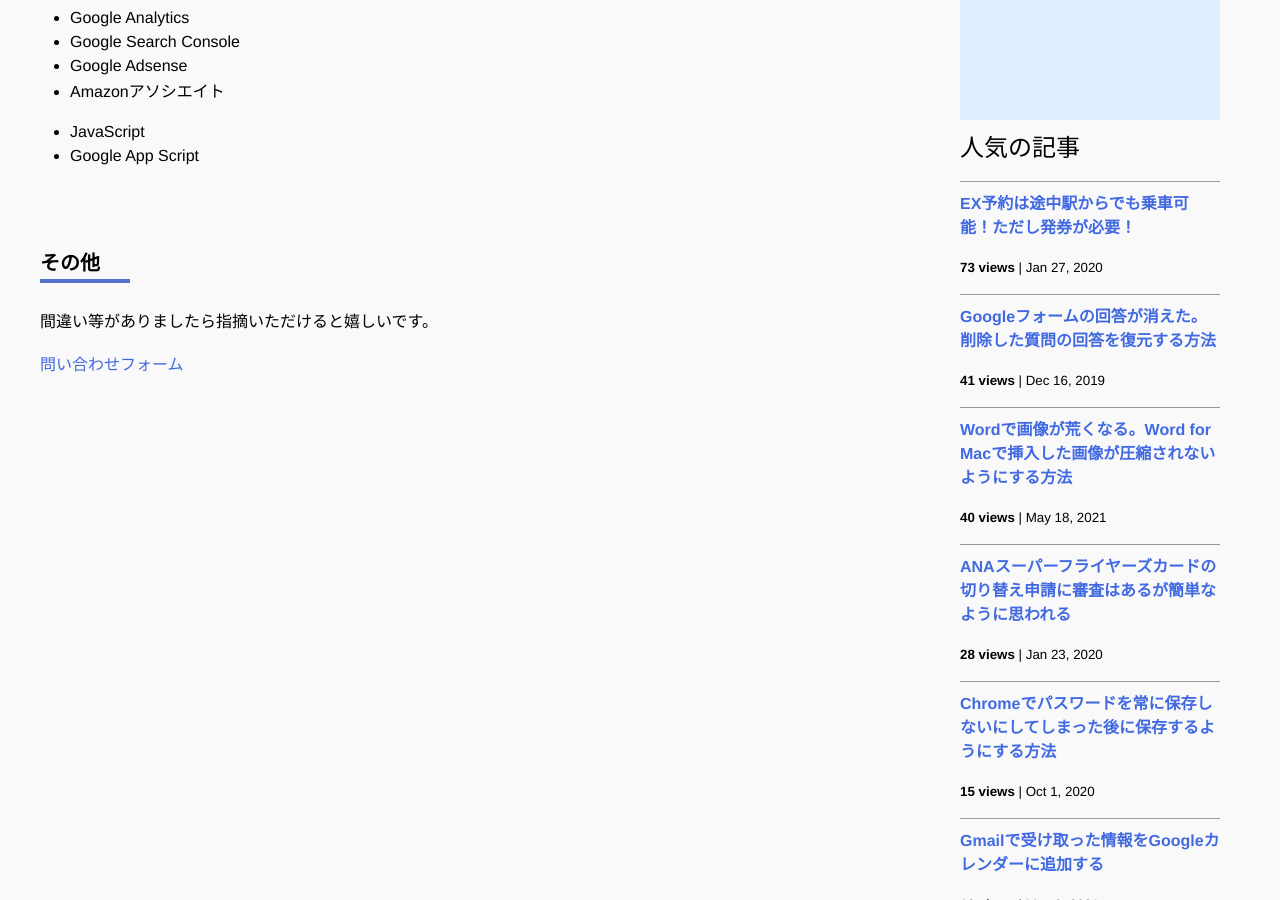
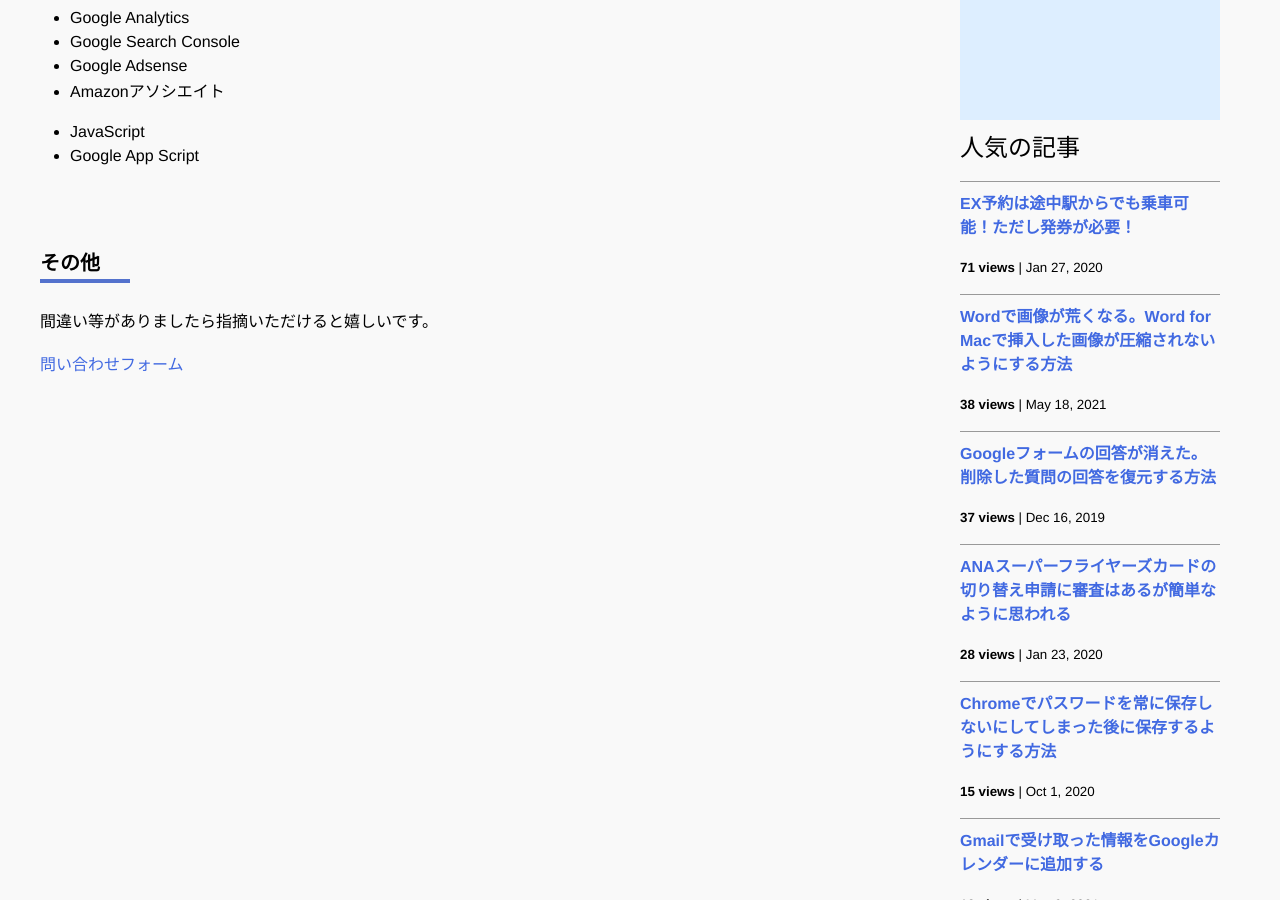
Before and after one commit to iwanaminami/shoyaiwaname, a Jekyll site: the page built from about.markdown, in a window 1280 px wide and 900 px high, scrolled down 693 px. Built offline with Jekyll 4.4.1, drawn with Linux system fonts in a browser that asks for light colours; nearby versions of some CDN libraries; comment, search, counter and statistics services are not loaded.

Commit message:
chore(ga): update _data/popularposts.yml 20260302-0052

```diff
--- a/_data/popularposts.yml
+++ b/_data/popularposts.yml
@@ -1,10 +1,10 @@
 side:
-  - view: 73
+  - view: 71
     url: "/2020/01/27/ex-rideontheway.html"
-  - view: 41
+  - view: 38
+    url: "/2021/05/18/image-compression-word.html"
+  - view: 37
     url: "/2019/12/16/restore-googleform.html"
-  - view: 40
-    url: "/2021/05/18/image-compression-word.html"
   - view: 28
     url: "/2020/01/23/sfc-judge.html"
   - view: 15
```
